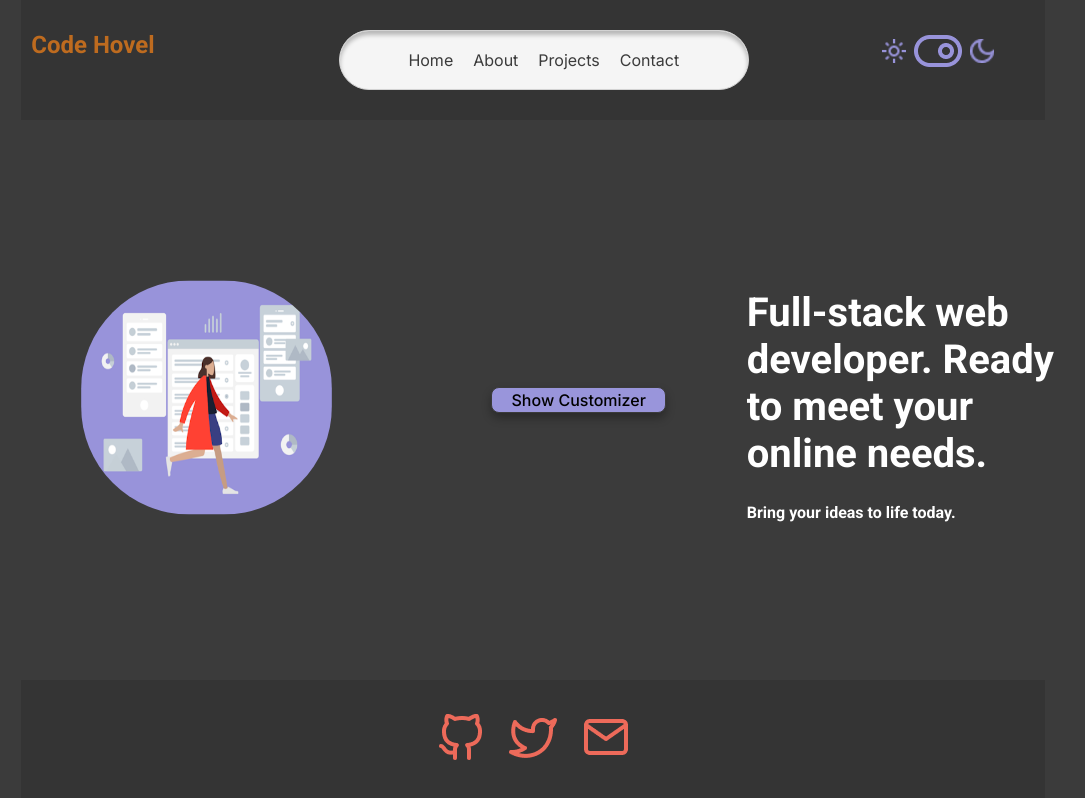
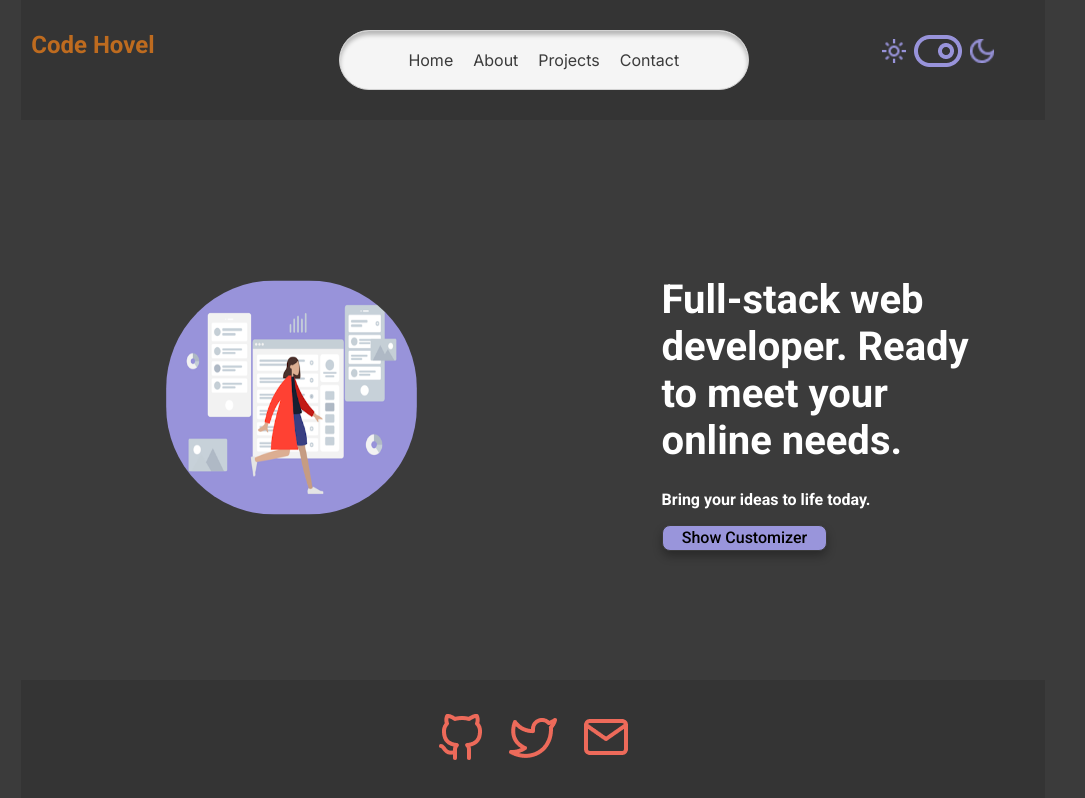
Before and after one commit to evanpixelgame/CodeHovel, a React (Vite) app: page / in a window 1280 px wide. Shown: the whole page, without its empty margins (107-1192 px from the left). Built offline with nearby package versions, Linux system fonts and the light colour scheme.

Commit message:
button as part of home text

```diff
--- a/src/ThemeCustomizer/subcomponents/ShowComponentButton.jsx
+++ b/src/ThemeCustomizer/subcomponents/ShowComponentButton.jsx
@@ -1,15 +1,13 @@
-// ShowCustomizerButton.js
-
 import React from "react";
 
-const ShowCustomizerButton = ({ setShowCustomizer }) => {
-  const showCustomizer = () => {
-    setShowCustomizer(true);
+const ShowCustomizerButton = ({ showCustomizer, setShowCustomizer }) => {
+  const toggleCustomizer = () => {
+    setShowCustomizer(!showCustomizer);
   };
 
   return (
-    <button className="theme-button" onClick={showCustomizer}>
-      Show Customizer
+    <button className="theme-button" onClick={toggleCustomizer}>
+      {showCustomizer ? "Hide Customizer" : "Show Customizer"}
     </button>
   );
 };
--- a/src/components/main/HomeText.jsx
+++ b/src/components/main/HomeText.jsx
@@ -1,11 +1,16 @@
-const HomeText = () => {
+import React from "react";
+import ShowCustomizerButton from "../../ThemeCustomizer/subcomponents/ShowComponentButton";
+
+const HomeText = ({ setShowCustomizer }) => {
   return (
     <div id="home-text-group">
       <h1 id="mainText">
         Full-stack web developer. Ready to meet your online needs.
       </h1>
       <h3 id="subText">Bring your ideas to life today.</h3>
+      <ShowCustomizerButton setShowCustomizer={setShowCustomizer} />
     </div>
   );
 };
+
 export default HomeText;
--- a/src/components/main/Main.jsx
+++ b/src/components/main/Main.jsx
@@ -4,17 +4,17 @@ import Portrait from "./Portrait";
 import HomeText from "./HomeText";
 import SideBorders from "./SideBorders";
 import ThemeCustomizer from "../../ThemeCustomizer/ThemeCustomizer";
-import ShowCustomizerButton from "../../ThemeCustomizer/subcomponents/ShowComponentButton";
+//import ShowCustomizerButton from "../../ThemeCustomizer/subcomponents/ShowCustomizerButton";
 
 const Main = () => {
   const [showCustomizer, setShowCustomizer] = useState(false);
+
   return (
     <div id="main">
       <div id="home-content">
         <SideBorders />
         <Portrait />
-        <ShowCustomizerButton setShowCustomizer={setShowCustomizer} />
-        <HomeText />
+        <HomeText setShowCustomizer={setShowCustomizer} />
         <ThemeCustomizer
           showCustomizer={showCustomizer}
           setShowCustomizer={setShowCustomizer}
```
